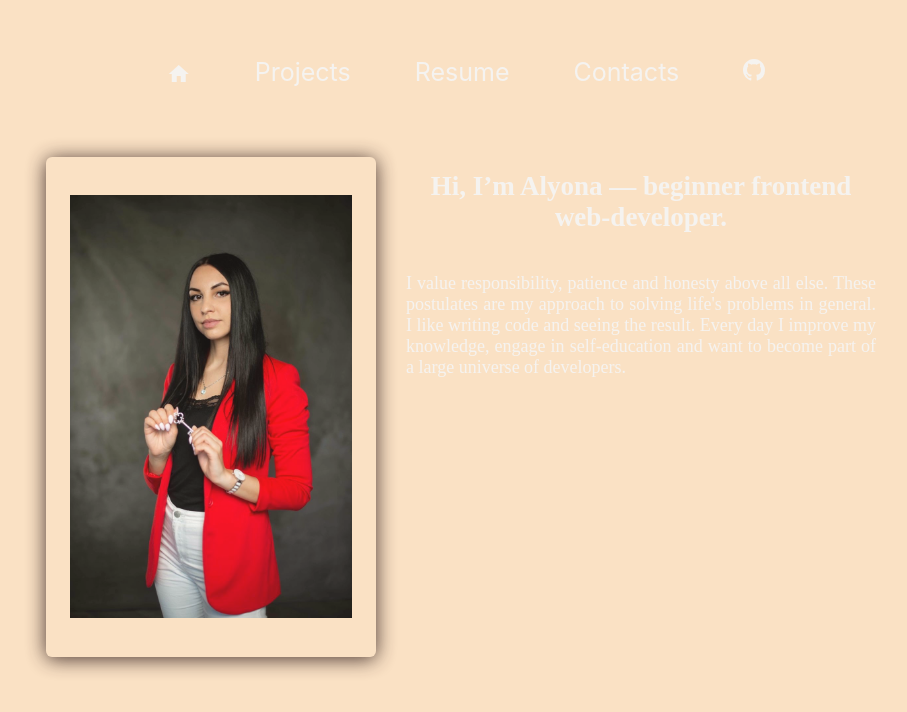
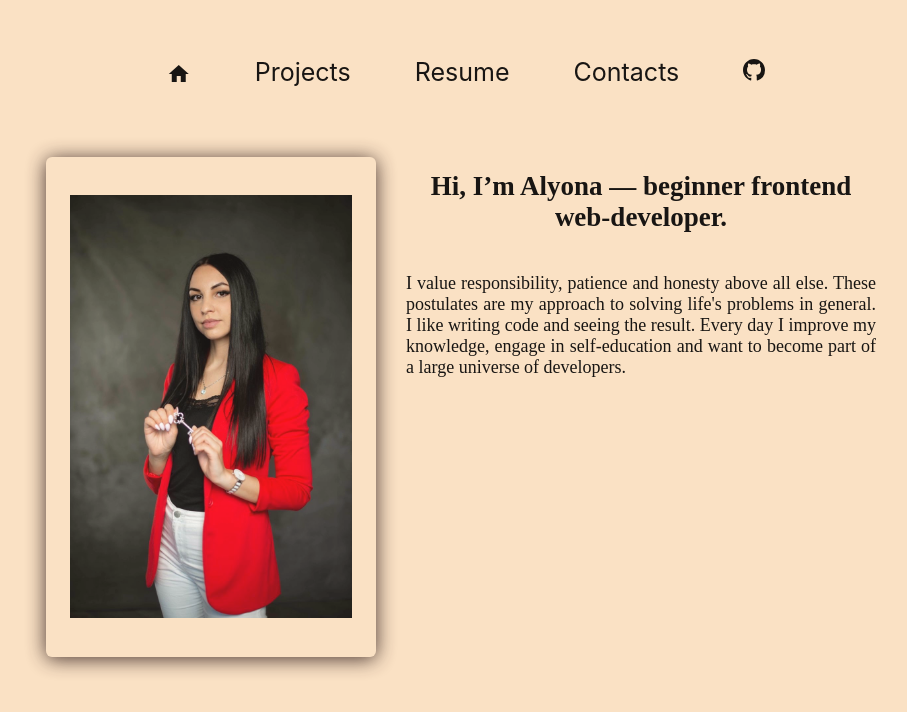
Before and after one commit to bordun2022/my-portfolio, a React (Create React App) app: page /#/ in a window 1280 px wide. Shown: the top 712 px of the page, without its empty margins (194-1101 px from the left). Built offline with nearby package versions, Linux system fonts and the light colour scheme.

Commit message:
changed styles

```diff
--- a/src/index.css
+++ b/src/index.css
@@ -9,11 +9,11 @@ body {
   /* background-image: url('./img/forest.jpeg');
   background-size: cover;
   background-repeat: no-repeat; */
-  color: whitesmoke;
+  color: black;
   opacity: 0.9;
 }
 
 .material-icons {
   margin-top: 4.5px;
-  color: whitesmoke
+  color: black
 }
--- a/src/pages/MainNavigation.module.css
+++ b/src/pages/MainNavigation.module.css
@@ -1,7 +1,7 @@
 * {
   box-sizing: border-box;
   background-size: contain;
-  color: whitesmoke;
+  color: black
 }
 
 .header {
```
